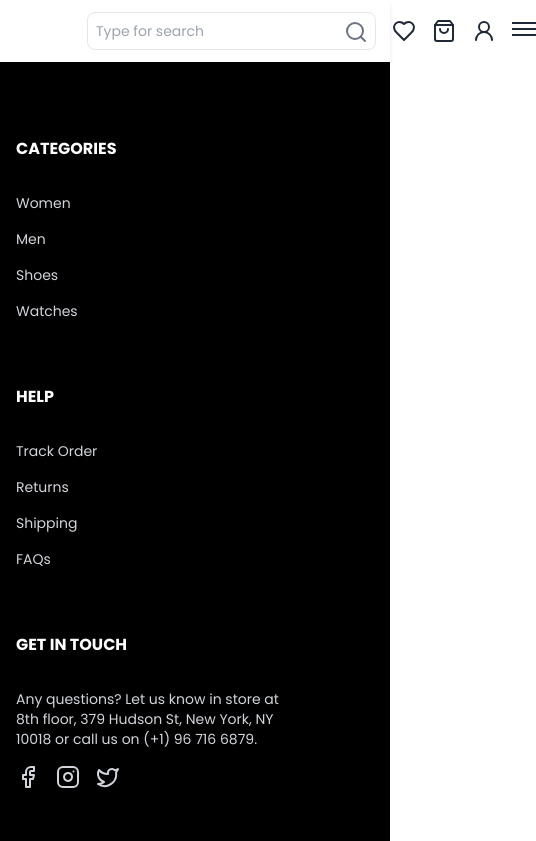
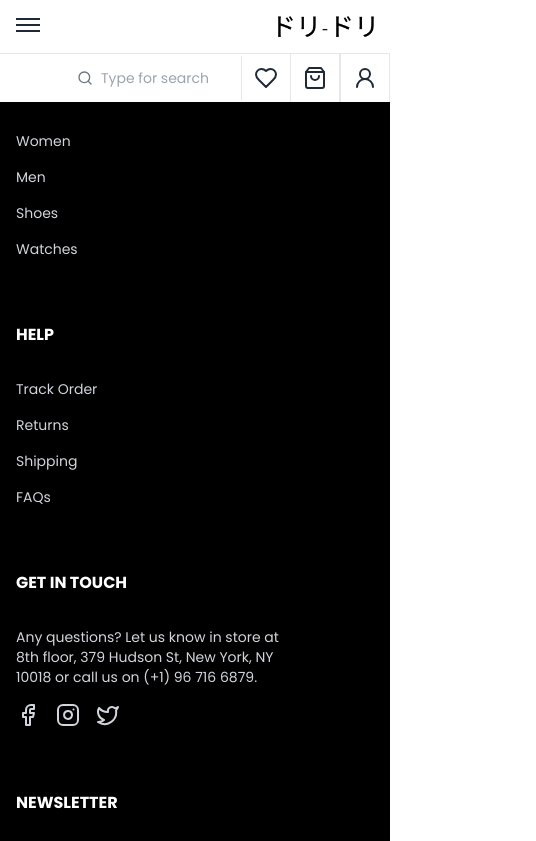
Before and after one commit to Adsyarif/-, a React (Vite) app: page / in a window 390 px wide. Shown: the top 841 px of the page, 536 px wide, since content can reach past the window. Built offline with nearby package versions, Linux system fonts and the light colour scheme.

Commit message:
fix: make navigation more responsive

```diff
--- a/src/layouts/MainLayout.tsx
+++ b/src/layouts/MainLayout.tsx
@@ -8,7 +8,7 @@ interface MainLayoutProps {
 
 const MainLayout: React.FC<MainLayoutProps> = ({ children }) => {
   return (
-    <div className="font-sans w-full">
+    <div className="font-sans overflow-hidden">
       <Header />
       <main>{children}</main>
       <Footer />
--- a/src/shared/components/Footer.tsx
+++ b/src/shared/components/Footer.tsx
@@ -3,7 +3,7 @@ import { Facebook, Instagram, Twitter } from "lucide-react";
 const Footer = () => {
   return (
     <div className="bg-black px-4 pt-[75px] pb-[32px] md:px-8 w-full md:flex md:flex-col md:justify-center md:items-center">
-      <div className="flex flex-col gap-16 md:grid md:grid-cols-2 md:gap-24 lg:flex lg:flex-row lg:justify-between ">
+      <div className="flex flex-col gap-16 md:grid md:grid-cols-2 md:gap-24 lg:flex lg:flex-row lg:justify-between">
         <div className="flex flex-col gap-4">
           <p className="text-white font-bold text-md mb-4">CATEGORIES</p>
           <p className="text-gray-300 text-sm ">Women</p>
--- a/src/shared/components/Header.tsx
+++ b/src/shared/components/Header.tsx
@@ -1,32 +1,77 @@
 import { Heart, Search, ShoppingBag, UserRound } from "lucide-react";
+import { useState } from "react";
 
 const Header = () => {
+  const [isOpen, setIsOpen] = useState<boolean>(false);
+
+  const handleMenu = () => {
+    setIsOpen(!isOpen);
+  };
+
   return (
-    <header className="bg-white shadow-md">
-      <div className="flex items-center justify-between margin-auto py-3 px-8">
-        <nav className="flex items-center justify-between gap-16">
-          <div className="flex items-center justify-self-start mr-[55px]">
+    <header className="bg-white fixed w-full top-0 z-50 ">
+      <div className="flex justify-between flex-col md:flex-row md:items-center">
+        <nav className="px-4 py-2 border-b md:py-3 md:w-3/4 ">
+          <div className="flex items-center justify-between gap-2 md:gap-0 md:justify-start ">
+            <div className="lg:hidden">
+              <button className="text-xl" onClick={handleMenu}>
+                <span className="block w-6 h-0.5 bg-gray-800 mb-1"></span>
+                <span className="block w-6 h-0.5 bg-gray-800 mb-1"></span>
+                <span className="block w-6 h-0.5 bg-gray-800"></span>
+              </button>
+            </div>
+            <aside
+              className={`text-sm fixed top-16 left-0 w-1/2 lg:hidden ${
+                isOpen ? "block" : "hidden"
+              }`}
+            >
+              <div className="bg-white p-4 flex flex-col justify-between">
+                <ul className="flex flex-col gap-2">
+                  <li>
+                    <a href="#" className="text-gray-800 hover:text-gray-600">
+                      Shop
+                    </a>
+                  </li>
+                  <li>
+                    <a href="#" className="text-gray-800 hover:text-gray-600">
+                      Pages
+                    </a>
+                  </li>
+                  <li>
+                    <a
+                      href="/blog"
+                      className="text-gray-800 hover:text-gray-600"
+                    >
+                      Blog
+                    </a>
+                  </li>
+                  <li>
+                    <a
+                      href="/contact"
+                      className="text-gray-800 hover:text-gray-600"
+                    >
+                      Contact
+                    </a>
+                  </li>
+                </ul>
+              </div>
+            </aside>
+            <div className="flex items-center justify-self-start min-w-24 md:ml-[55px] lg:mr-[55px] lg:justify-start">
               <img src="./logo.png" alt="Logo" className="w-24" />
             </div>
-
-          {/* Menu */}
             <div className="hidden lg:flex mx-4 space-x-6 justify-self-end text-sm">
               <ul className="flex space-x-6">
-              {/* Shop Dropdown */}
-              <li className="relative group">
+                <li className="group">
                   <a href="#" className="text-gray-800 hover:text-gray-600">
                     Shop
                   </a>
                 </li>
 
-              {/* Pages Dropdown */}
-              <li className="relative group">
+                <li className="group">
                   <a href="#" className="text-gray-800 hover:text-gray-600">
                     Pages
                   </a>
                 </li>
-
-              {/* Blog */}
                 <li>
                   <a
                     href="blog.html"
@@ -35,8 +80,6 @@ const Header = () => {
                     Blog
                   </a>
                 </li>
-
-              {/* Contact */}
                 <li>
                   <a
                     href="contact.html"
@@ -47,33 +90,25 @@ const Header = () => {
                 </li>
               </ul>
             </div>
+          </div>
         </nav>
-
-        {/* Header Meta Section */}
-        <div className="flex items-center space-x-4">
-          {/* Search */}
-          <div className="relative">
+        <div className="flex items-center justify-end ">
+          <div className="flex items-center p-1 md:p-3 border-r">
+            <Search className="w-4 text-gray-500" />
             <input
               type="search"
               name="search"
               id="headerSearch"
               placeholder="Type for search"
-              className="border p-2 rounded-lg text-gray-700 text-sm"
+              className="p-2 w-36 text-gray-700 text-sm focus:outline-none focus:ring-0"
             />
-            <button className="absolute right-0 top-0 p-2 text-gray-500">
-              <Search />
-            </button>
           </div>
-
-          {/* Favourite */}
-          <div>
-            <a href="#" className="text-gray-800 hover:text-gray-600">
+          <div className="p-3 md:p-4">
+            <a href="#" className="text-gray-800 hover:text-gray-600 ">
               <Heart />
             </a>
           </div>
-
-          {/* Cart */}
-          <div>
+          <div className="border-r border-l p-3 md:p-5">
             <a
               href="#"
               id="essenceCartBtn"
@@ -82,17 +117,8 @@ const Header = () => {
               <ShoppingBag />
             </a>
           </div>
-
-          {/* User Login */}
-          <div className="cursor-pointer">
+          <div className="cursor-pointer border-r border-l p-3 md:p-5">
             <UserRound className="text-gray-800 hover:text-gray-600 " />
-          </div>
-          <div className="lg:hidden ml-4">
-            <button className="text-xl">
-              <span className="block w-6 h-0.5 bg-gray-800 mb-1"></span>
-              <span className="block w-6 h-0.5 bg-gray-800 mb-1"></span>
-              <span className="block w-6 h-0.5 bg-gray-800"></span>
-            </button>
           </div>
         </div>
       </div>
```
Lines whose indentation alone changed are shown as unchanged.
